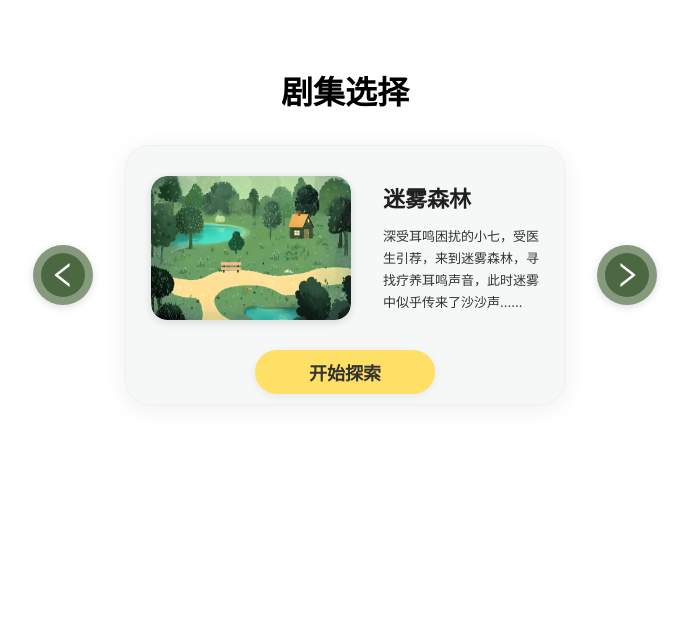
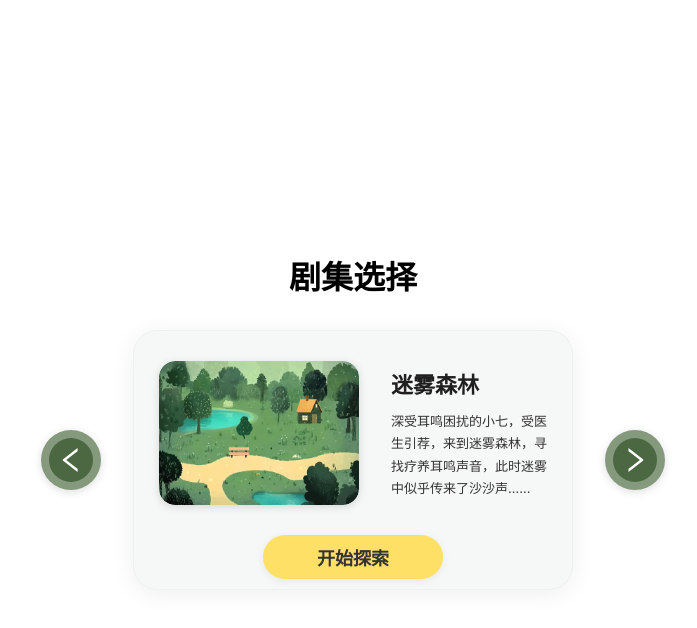
Before and after one commit to Designer-Awei/whisper-forest, a Next.js app: page /level in a window 1280 px wide. Shown: the top 628 px of the page, without its empty margins (295-992 px from the left). Built offline with nearby package versions, Linux system fonts and the light colour scheme.

Commit message:
1.0.8
完善兼容性

```diff
--- a/components/TopBar.tsx
+++ b/components/TopBar.tsx
@@ -49,7 +49,7 @@ const TopBar: React.FC<{
   return (
     <>
       <div style={{ position: 'fixed', left: 0, top: 0, width: '100vw', height: '100vh', zIndex: 2001, pointerEvents: 'none', display: 'flex', alignItems: 'center', justifyContent: 'center' }}>
-        <div style={{ width: '100vw', maxWidth: 990, aspectRatio: '1140/820', height: 'auto', position: 'relative', pointerEvents: 'none', display: 'flex' }}>
+        <div style={{ width: '100vw', maxWidth: 1100, aspectRatio: '1140/820', height: 'auto', position: 'relative', pointerEvents: 'none', display: 'flex' }}>
           {/* 左上角背包 */}
           <div style={{ position: 'absolute', left: 32, top: 32, pointerEvents: 'auto' }}>
             <div style={getIconStyle('bag')}
--- a/pages/level.tsx
+++ b/pages/level.tsx
@@ -37,7 +37,16 @@ const LevelSelector: React.FC = () => {
   };
 
   return (
-    <div style={{ textAlign: 'center', padding: 32 }}>
+    <div style={{
+      minHeight: '100vh',
+      width: '100vw',
+      display: 'flex',
+      flexDirection: 'column',
+      alignItems: 'center',
+      justifyContent: 'center',
+      textAlign: 'center',
+      background: '#ffffff',
+    }}>
       <h2 style={{ fontWeight: 700, fontSize: 32, marginBottom: 32 }}>剧集选择</h2>
       <div style={{ display: 'flex', alignItems: 'center', justifyContent: 'center' }}>
         <Button
@@ -76,7 +85,8 @@ const LevelSelector: React.FC = () => {
             padding: 0,
             position: 'relative',
           }}
-          bodyStyle={{
+          styles={{
+            body: {
               padding: 0,
               width: '100%',
               height: '100%',
@@ -86,6 +96,7 @@ const LevelSelector: React.FC = () => {
               justifyContent: 'center',
               background: 'none',
               position: 'relative',
+            }
           }}
           hoverable
         >
```
Lines whose indentation alone changed are shown as unchanged.
